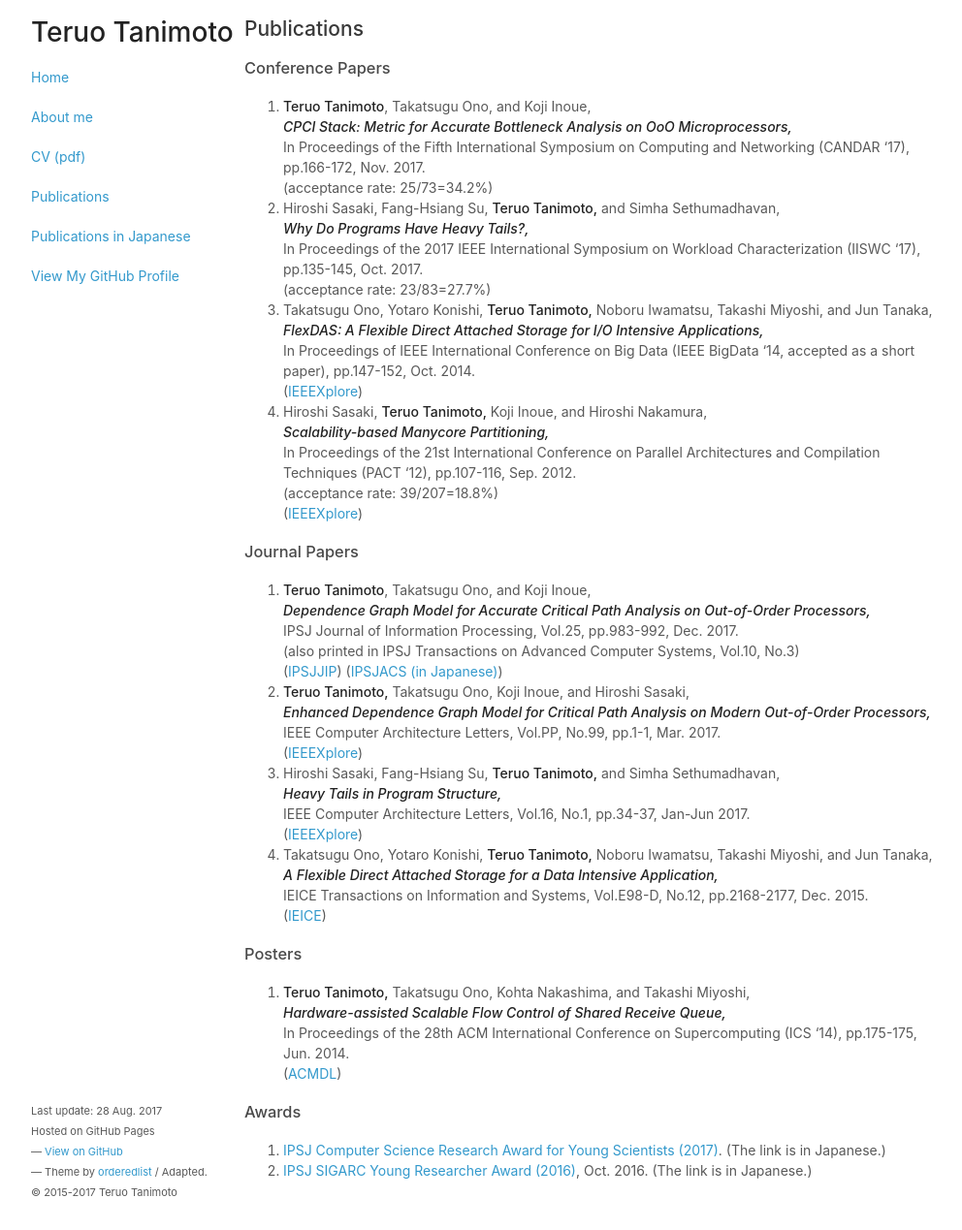
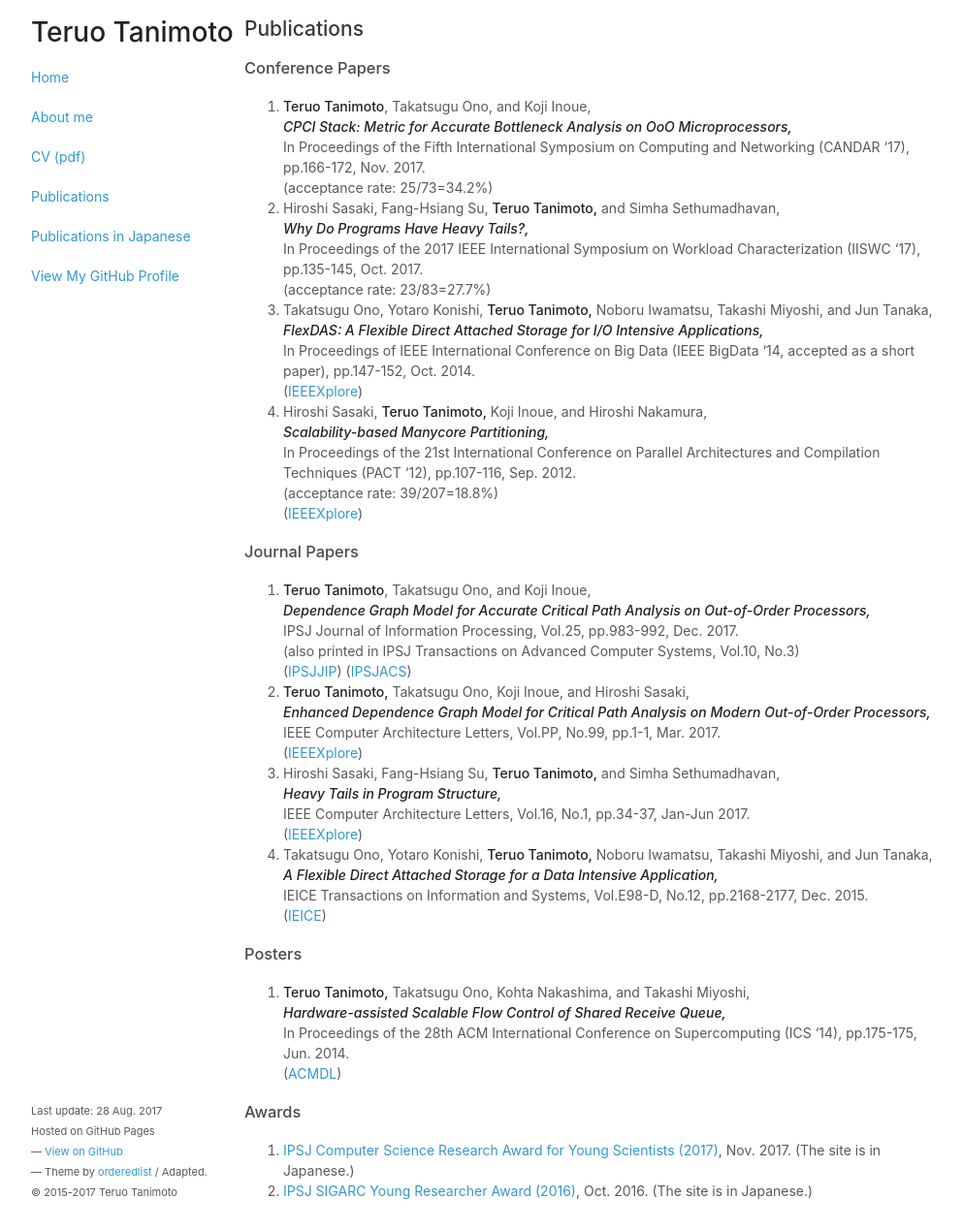
Before and after one commit to teruo41/teruo41.github.io, a Jekyll site: the page built from pubse.md, in a window 1280 px wide and 1269 px high. Shown: the whole window at 97% size, without its empty margins (138-1130 px from the left). Built offline with Jekyll 4.4.1, drawn with Linux system fonts in a browser that asks for light colours.

Commit message:
Minor Update

```diff
--- a/pubse.md
+++ b/pubse.md
@@ -41,7 +41,7 @@ title: Publications
    IPSJ Journal of Information Processing, Vol.25, pp.983-992, Dec. 2017.
    (also printed in IPSJ Transactions on Advanced Computer Systems, Vol.10, No.3)
   ([IPSJJIP](https://www.jstage.jst.go.jp/article/ipsjjip/25/0/25_983/_article/-char/en))
-  ([IPSJACS (in Japanese)](https://ipsj.ixsq.nii.ac.jp/ej/?action=pages_view_main&active_action=repository_view_main_item_detail&item_id=184261&item_no=1&page_id=13&block_id=8))
+  ([IPSJACS](https://ipsj.ixsq.nii.ac.jp/ej/?action=pages_view_main&active_action=repository_view_main_item_detail&item_id=184261&item_no=1&page_id=13&block_id=8))
 
 0. __Teruo Tanimoto,__ Takatsugu Ono, Koji Inoue, and Hiroshi Sasaki,
    ***Enhanced Dependence Graph Model for Critical Path Analysis on Modern Out-of-Order Processors,***
@@ -69,6 +69,6 @@ title: Publications
 
 ### Awards
 
-0. [IPSJ Computer Science Research Award for Young Scientists (2017)](http://www.ipsj.or.jp/award/cs-award-2017.html). (The link is in Japanese.)
+0. [IPSJ Computer Science Research Award for Young Scientists (2017)](http://www.ipsj.or.jp/award/cs-award-2017.html), Nov. 2017. (The site is in Japanese.)
 
-0. [IPSJ SIGARC Young Researcher Award (2016)](https://www.ipsj.or.jp/award/arc-award1.html), Oct. 2016. (The link is in Japanese.)
+0. [IPSJ SIGARC Young Researcher Award (2016)](https://www.ipsj.or.jp/award/arc-award1.html), Oct. 2016. (The site is in Japanese.)
```
